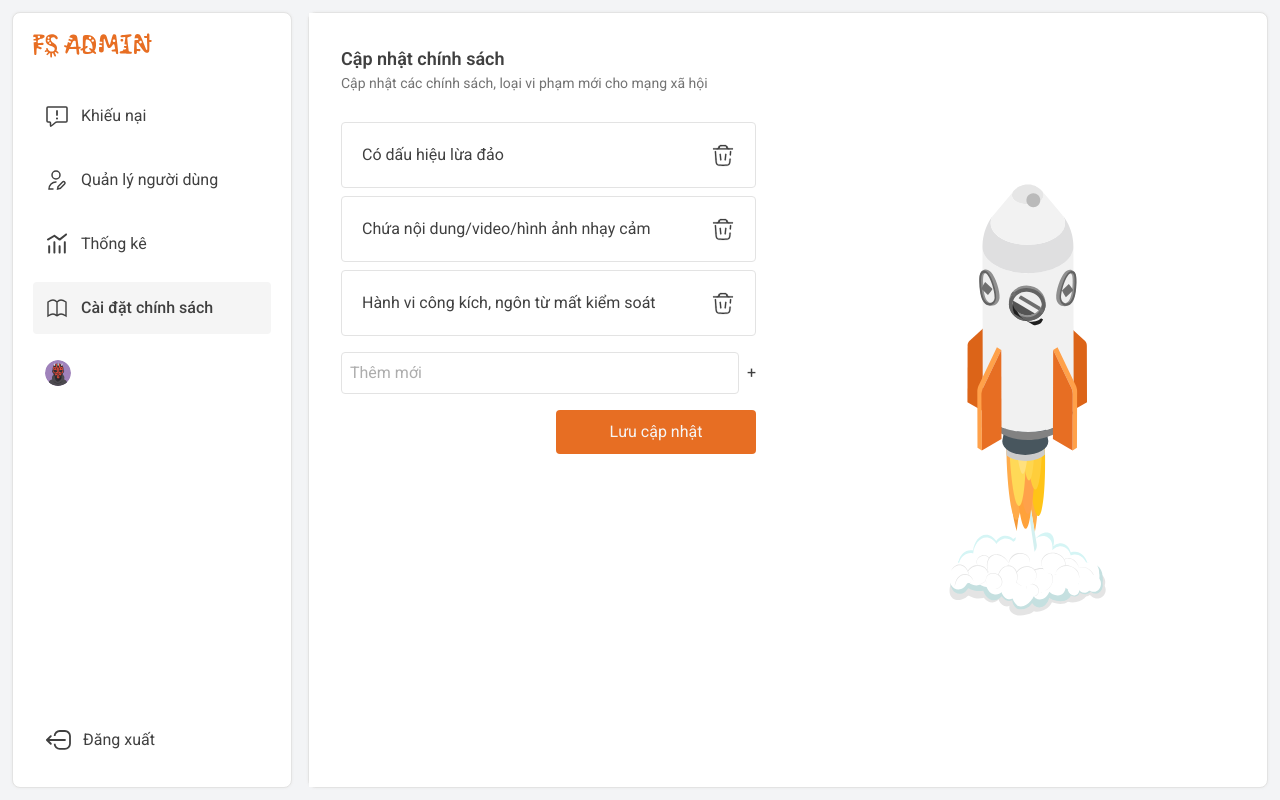
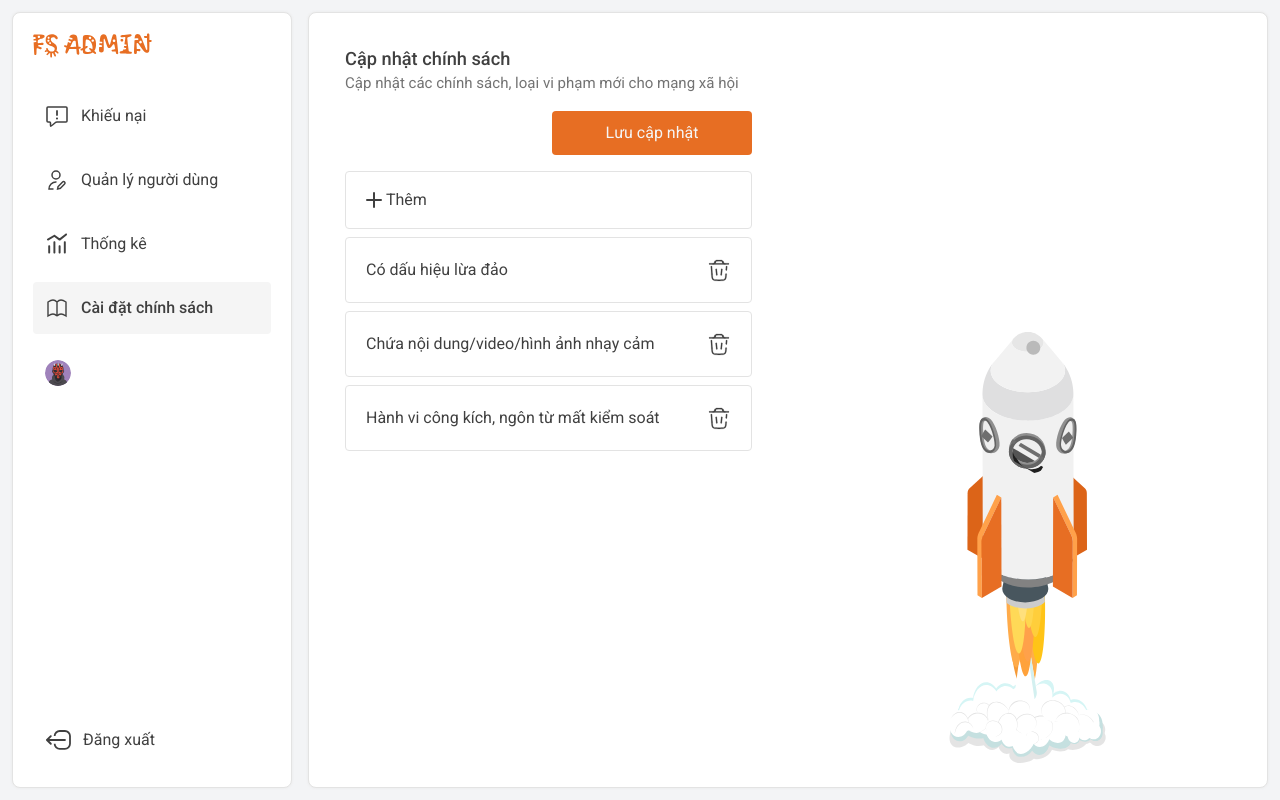
Before and after one commit to phuctran1203/fsocial_fe, a React (Vite) app: page /admin/policy-setting in a window 1280 px wide. Built offline with nearby package versions, Linux system fonts and the light colour scheme.

Commit message:
fixed admin policy page

```diff
--- a/src/layout/AdminLayout.jsx
+++ b/src/layout/AdminLayout.jsx
@@ -1,12 +1,16 @@
 import AdminNav from "@/components/AdminNav";
 import React from "react";
 import { Outlet } from "react-router-dom";
+import { Toaster } from "sonner";
 
 export default function AdminLayout() {
 	return (
-		<main className="p-3 flex gap-4 h-screen bg-background-lower">
-			<AdminNav />
-			<Outlet />
-		</main>
+		<>
+			<main className="p-3 flex gap-4 h-screen bg-background-lower">
+				<AdminNav />
+				<Outlet />
+			</main>
+			<Toaster position="top-center" />
+		</>
 	);
 }
--- a/src/pages/AdminPolicySettings.jsx
+++ b/src/pages/AdminPolicySettings.jsx
@@ -1,10 +1,13 @@
-import React, { useState, useEffect } from "react";
-import { TrashCanIcon } from "../components/Icon";
+import React, { useState, useEffect, useRef } from "react";
+import { CheckIcon, TrashCanIcon, XMarkIcon } from "../components/Icon";
 import Button from "../components/Button";
+import { PlusIcon } from "lucide-react";
+import { toast } from "sonner";
 
 export default function AdminPolicySettings() {
 	const [policies, setPolicies] = useState([]);
-	const [newPolicy, setNewPolicy] = useState("");
+	const siblingRef = useRef(null);
+	const inputAddPolicy = useRef(null);
 
 	const policiesJson = [
 		{
@@ -21,16 +24,45 @@ export default function AdminPolicySettings() {
 		},
 	];
 
+	const [addPolicyClicked, setAddPolicyClicked] = useState(false);
+
 	const handleAddPolicy = () => {
-		if (newPolicy.trim() !== "") {
-			setPolicies([...policies, { id: Date.now(), reason: newPolicy }]);
-			setNewPolicy("");
+		setAddPolicyClicked(true);
+		setTimeout(() => {
+			inputAddPolicy.current.focus();
+		}, 1);
+	};
+
+	const acceptPolicy = () => {
+		if (inputAddPolicy.current.value.trim() === "") {
+			toast.warning("Không được để trống!");
+			setTimeout(() => {
+				inputAddPolicy.current.focus();
+			}, 1);
+			return;
 		}
+		const reason = inputAddPolicy.current.value;
+		setPolicies((prev) => [
+			{
+				id: Date.now(),
+				reason: reason,
+			},
+			...prev,
+		]);
+		setAddPolicyClicked(false);
+		inputAddPolicy.current.value = "";
+	};
+
+	const declinePolicy = () => {
+		inputAddPolicy.current.value = "";
+		setAddPolicyClicked(false);
 	};
 
 	const handleRemovePolicy = (index) => {
 		setPolicies(policies.filter((_, i) => i !== index));
 	};
+
+	const submitPolicies = () => {};
 
 	useEffect(() => {
 		setPolicies(policiesJson);
@@ -38,39 +70,52 @@ export default function AdminPolicySettings() {
 
 	return (
 		<div className="flex-grow h-full grid grid-cols-2 bg-background rounded-lg border shadow">
-			<div className="p-8 bg-background flex flex-col w-full">
-				<div className="flex flex-col h-[77px]">
-					<span className="text-lg font-semibold">Cập nhật chính sách</span>
-					<span className="text-sm text-gray"> Cập nhật các chính sách, loại vi phạm mới cho mạng xã hội</span>
+			<div className="p-8 h-full flex flex-col min-h-0">
+				<div className="px-1 space-y-4">
+					<div>
+						<h5>Cập nhật chính sách</h5>
+						<p className="fs-sm text-gray"> Cập nhật các chính sách, loại vi phạm mới cho mạng xã hội</p>
+					</div>
+
+					<Button className={"btn-primary ms-auto !w-[200px] py-2.5"} onClick={submitPolicies}>
+						Lưu cập nhật
+					</Button>
+					<Button
+						className="z-10 btn-transparent !bg-background sticky top-0 border p-4 !justify-start"
+						onClick={handleAddPolicy}
+					>
+						<PlusIcon /> Thêm
+					</Button>
 				</div>
 
-				<div className="">
+				<div className="space-y-2 relative flex-grow overflow-y-auto px-1">
+					<div className={`mt-1 relative ${!addPolicyClicked && "hidden"}`}>
+						<input
+							ref={inputAddPolicy}
+							className="bg-transparent p-5 border w-full rounded"
+							placeholder="Điền nội dung vi phạm"
+						/>
+						<div className="absolute right-4 top-1/2 -translate-y-1/2 flex gap-2">
+							<Button className="btn-transparent border !size-8" onClick={acceptPolicy}>
+								<CheckIcon className="size-5" />
+							</Button>
+							<Button className="btn-transparent border !size-8" onClick={declinePolicy}>
+								<XMarkIcon className="size-3.5" />
+							</Button>
+						</div>
+					</div>
+
 					{policies.map((policy, index) => (
-						<div className="flex items-center justify-between w-full bg-background p-5 rounded border mb-2" key={index}>
+						<div className="flex items-center justify-between w-full bg-background p-5 rounded border" key={index}>
 							<span>{policy.reason}</span>
 							<button onClick={() => handleRemovePolicy(index)}>
 								<TrashCanIcon />
 							</button>
 						</div>
 					))}
-					<div className="flex items-center mt-4">
-						<input
-							type="text"
-							value={newPolicy}
-							onChange={(e) => setNewPolicy(e.target.value)}
-							className="flex-1 p-2 border rounded bg-transparent"
-							placeholder="Thêm mới"
-						/>
-						<Button className=" ml-2" onClick={handleAddPolicy}>
-							+
-						</Button>
-					</div>
-					<div className="flex justify-end items-end mt-4">
-						<Button className={"btn-primary !w-[200px] py-2.5"}>Lưu cập nhật</Button>
-					</div>
 				</div>
 			</div>
-			<img className="size-full" src="/fsocial_fe/decor/rocket-launching.svg" alt="Rocket Illustration" />
+			<img className="w-full mt-auto" src="../decor/rocket-launching.svg" alt="Rocket Illustration" />
 		</div>
 	);
 }
```
